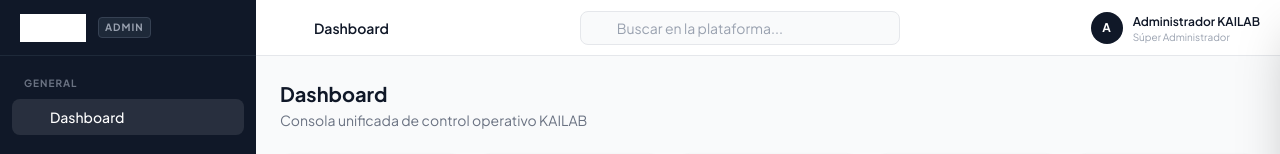
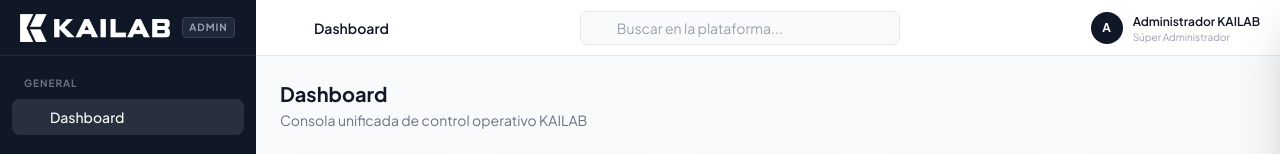
Before and after one commit to contactoktweb/kailab, a Next.js app: page /kailab-admin in a window 1280 px wide. Shown: the top 154 px of the page. Built offline with nearby package versions, Linux system fonts and the light colour scheme; some icons are missing.

Commit message:
logo platfaorma admin

```diff
--- a/app/kailab-admin/page.tsx
+++ b/app/kailab-admin/page.tsx
@@ -130,11 +130,11 @@ export default function AdminDashboardPage() {
         {/* Logo */}
         <div className="flex items-center gap-3 px-5 h-14 border-b border-gray-800 shrink-0">
           <Image
-            src="/kailab-logo.png"
+            src="/KAILAB_Logo_White.png"
             alt="KAILAB Admin"
             width={110}
             height={32}
-            className="h-7 w-auto brightness-0 invert"
+            className="h-7 w-auto"
           />
           <span className="rounded border border-gray-700 bg-gray-800 px-1.5 py-0.5 text-[10px] font-bold text-gray-400 tracking-widest">
             ADMIN
@@ -263,7 +263,7 @@ export default function AdminDashboardPage() {
 
             {/* Mobile: logo */}
             <Image
-              src="/kailab-logo.png"
+              src="/KAILAB_Logo_Navy-Blue.png"
               alt="KAILAB"
               width={90}
               height={26}
```
Also changed, not shown: 1 other file (tests, documents, lock files or other folders).
